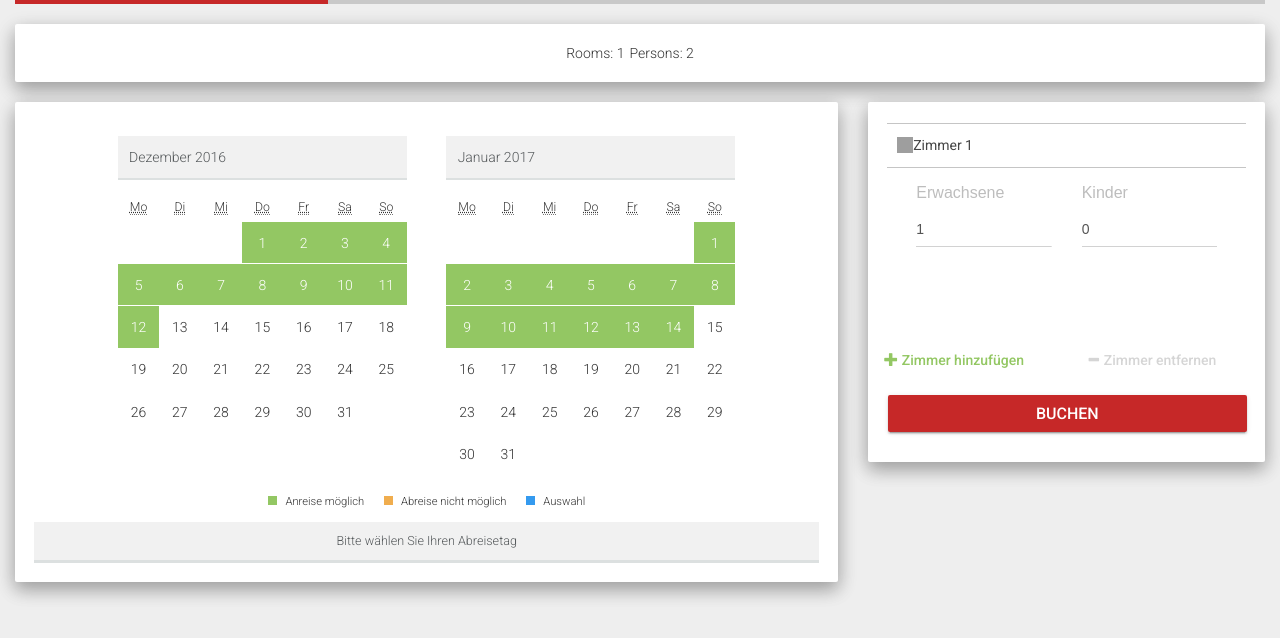
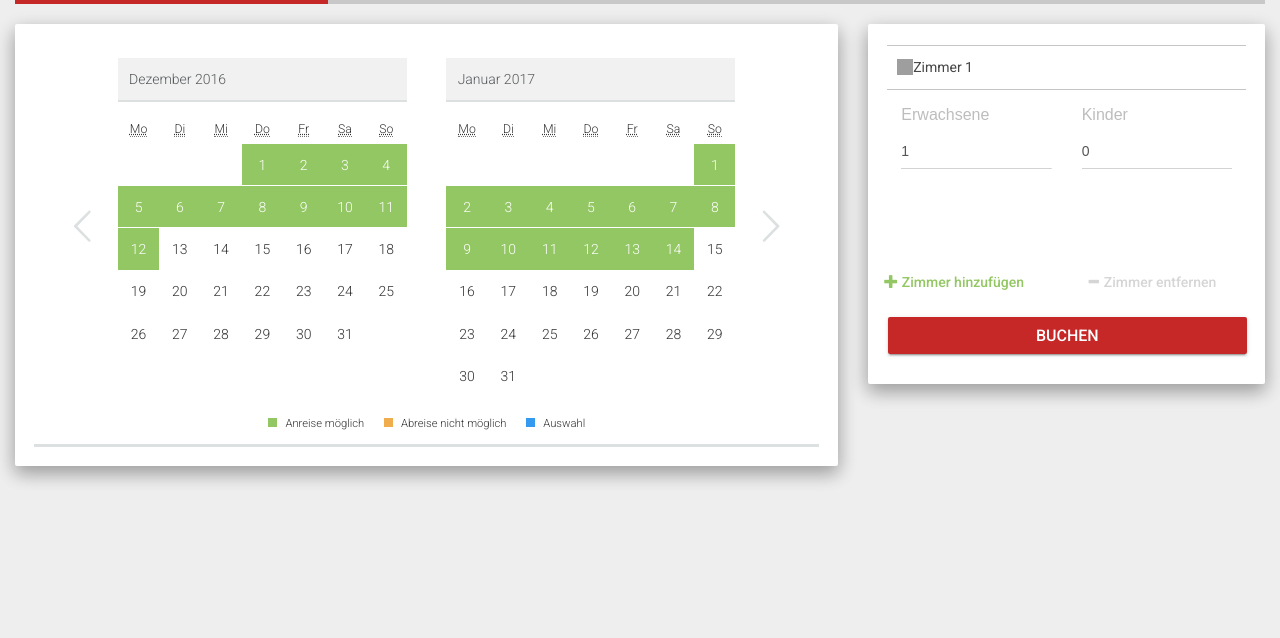
Before and after one commit to domopac/widget_static_v4, a PHP site: page / in a window 1280 px wide. Shown: the part 62-700 px from the top of the page. Run offline with PHP 8.4, Linux system fonts and the light colour scheme; some libraries are stand-ins or nearby versions; grey boxes are pictures that could not be loaded.

Commit message:
EASI-1897: Server side widget fixed select "z-index", added row for month

```diff
--- a/css/main.css
+++ b/css/main.css
@@ -1,3 +1,6 @@
+.ui-accordion div.ui-accordion-content.room {
+    overflow: visible;
+}
 /* navbar */
 .navbar {
     margin-bottom: 0px;
--- a/index.php
+++ b/index.php
@@ -29,7 +29,23 @@ and open the template in the editor.
     <!--test-->
 </head>
 <body>
-
+<svg xmlns="http://www.w3.org/2000/svg" xmlns:xlink="http://www.w3.org/1999/xlink"
+     style="position:absolute;width:0;height:0;visibility:hidden">
+    <defs>
+        <symbol xmlns:xlink="http://www.w3.org/1999/xlink" viewBox="0 0 22 24" id="Bs-calendar">
+            <path
+                d="M1.714 22.286h3.857v-3.857h-3.857v3.857zM6.429 22.286h4.286v-3.857h-4.286v3.857zM1.714 17.571h3.857v-4.286h-3.857v4.286zM6.429 17.571h4.286v-4.286h-4.286v4.286zM1.714 12.429h3.857v-3.857h-3.857v3.857zM11.571 22.286h4.286v-3.857h-4.286v3.857zM6.429 12.429h4.286v-3.857h-4.286v3.857zM16.714 22.286h3.857v-3.857h-3.857v3.857zM11.571 17.571h4.286v-4.286h-4.286v4.286zM6.857 6v-3.857q0-0.174-0.127-0.301t-0.301-0.127h-0.857q-0.174 0-0.301 0.127t-0.127 0.301v3.857q0 0.174 0.127 0.301t0.301 0.127h0.857q0.174 0 0.301-0.127t0.127-0.301zM16.714 17.571h3.857v-4.286h-3.857v4.286zM11.571 12.429h4.286v-3.857h-4.286v3.857zM16.714 12.429h3.857v-3.857h-3.857v3.857zM17.143 6v-3.857q0-0.174-0.127-0.301t-0.301-0.127h-0.857q-0.174 0-0.301 0.127t-0.127 0.301v3.857q0 0.174 0.127 0.301t0.301 0.127h0.857q0.174 0 0.301-0.127t0.127-0.301zM22.286 5.143v17.143q0 0.696-0.509 1.205t-1.205 0.509h-18.857q-0.696 0-1.205-0.509t-0.509-1.205v-17.143q0-0.696 0.509-1.205t1.205-0.509h1.714v-1.286q0-0.884 0.629-1.513t1.513-0.629h0.857q0.884 0 1.513 0.629t0.629 1.513v1.286h5.143v-1.286q0-0.884 0.629-1.513t1.513-0.629h0.857q0.884 0 1.513 0.629t0.629 1.513v1.286h1.714q0.696 0 1.205 0.509t0.509 1.205z"></path>
+        </symbol>
+        <symbol xmlns:xlink="http://www.w3.org/1999/xlink" viewBox="0 0 20 20" id="Bs-arrow-left">
+            <path
+                d="M13.891 17.418c0.268 0.272 0.268 0.709 0 0.979s-0.701 0.271-0.969 0l-7.83-7.908c-0.268-0.27-0.268-0.707 0-0.979l7.83-7.908c0.268-0.27 0.701-0.27 0.969 0s0.268 0.709 0 0.979l-7.141 7.419 7.141 7.418z"></path>
+        </symbol>
+        <symbol xmlns:xlink="http://www.w3.org/1999/xlink" viewBox="0 0 20 20" id="Bs-arrow-right">
+            <path
+                d="M13.25 10l-7.141-7.42c-0.268-0.27-0.268-0.707 0-0.979 0.268-0.27 0.701-0.27 0.969 0l7.83 7.908c0.268 0.271 0.268 0.709 0 0.979l-7.83 7.908c-0.268 0.271-0.701 0.27-0.969 0s-0.268-0.707 0-0.979l7.141-7.417z"></path>
+        </symbol>
+    </defs>
+</svg>
 
 <div class="container-fluid">
 
@@ -62,11 +78,11 @@ and open the template in the editor.
 
 
 <div class="container-fluid">
-    <div class="jumbotron">
+    <div class="jumbotron"  id="summary">
 
         <div class="row">
 
-            <div class="col-xs text-center" id="summary">
+            <div class="col-xs text-center">
                 <span id="summary_rooms">1</span><span id="summary_persons">2</span><span id="summary_kinder"></span><span id="summary_fromDate"></span><span id="summary_toDate"></span>
             </div>
         </div>
@@ -89,17 +105,17 @@ and open the template in the editor.
                 <div id="Bs-DayPicker" class="generated Bs-DayPicker Bs-Section Bs-DayPicker--valid">
                     <div class="Bs-Section__Block">
                         <div class="DayPicker-Wrapper">
-                            <button type="button" title="Vorheriger Monat"
+                            <button type="button" title="Vorheriger Monat" id="prev-month"
                                     class="DayPicker-Navigation--prev Bs--unstyled">
                                 <svg class="Bs-Icon">
                                     <use xmlns:xlink="http://www.w3.org/1999/xlink"
-                                         xlink:href="http://www.hotelhgv.it/erweitertes-widget/#Bs-arrow-left"></use>
+                                         xlink:href="#Bs-arrow-left"></use>
                                 </svg>
                             </button>
                             <div class="DayPicker DayPicker--de-de DayPicker--interactionDisabled" role="application"
                                  tabindex="false">
                                 <div class="DayPicker-Month">
-                                    <form class="DayPicker-Caption"><select class="Bs-Select">
+                                    <form class="DayPicker-Caption"><select class="Bs-Select" id="first-month">
                                             <option value="2016-12-01">Dezember 2016</option>
                                             <option value="2017-01-01">Januar 2017</option>
                                             <option value="2017-02-01">Februar 2017</option>
@@ -459,7 +475,7 @@ and open the template in the editor.
                                     </div>
                                 </div>
                                 <div class="DayPicker-Month">
-                                    <form class="DayPicker-Caption"><select class="Bs-Select">
+                                    <form class="DayPicker-Caption"><select class="Bs-Select" id="second-month">
                                             <option value="2016-12-01">Dezember 2016</option>
                                             <option value="2017-01-01" selected>Januar 2017</option>
                                             <option value="2017-02-01">Februar 2017</option>
@@ -825,11 +841,11 @@ and open the template in the editor.
                                     </div>
                                 </div>
                             </div>
-                            <button type="button" title="Nächster Monat"
+                            <button type="button" title="Nächster Monat" id="next-month"
                                     class="DayPicker-Navigation--next Bs--unstyled">
                                 <svg class="Bs-Icon">
                                     <use xmlns:xlink="http://www.w3.org/1999/xlink"
-                                         xlink:href="http://www.hotelhgv.it/erweitertes-widget/#Bs-arrow-right"></use>
+                                         xlink:href="#Bs-arrow-right"></use>
                                 </svg>
                             </button>
                         </div>
@@ -847,11 +863,8 @@ and open the template in the editor.
                             </div>
                             <span>Auswahl</span></div>
                     </div>
-                    <div class="Bs-Infos">
-                        <div class="Bs-Info"><span>Bitte wählen Sie Ihren Abreisetag</span></div>
                 </div>
-                </div>
-
+                <button type="button" title="Vorheriger Monat" class="DayPicker-Navigation--prev Bs--unstyled"><svg class="Bs-Icon"><use xmlns:xlink="http://www.w3.org/1999/xlink" xlink:href="http://www.hotelhgv.it/erweitertes-widget/#Bs-arrow-left"></use></svg></button>
                 <!--  Generated calendar html end -->
 
 
@@ -869,7 +882,7 @@ and open the template in the editor.
 
                     <h3 >Zimmer 1 </h3>
                     <div id="room_1" class="room">
-
+                        <div class="row">
                             <div class="col-xs-6 margin-bottom">
 
                                 <div class="form-group">
@@ -898,7 +911,8 @@ and open the template in the editor.
                                 </div>
 
                             </div>
-
+                        </div>
+                        <div class="row">
 
                             <div class="col-xs-3  children-age">
                                 <div class="form-group">
@@ -980,6 +994,8 @@ and open the template in the editor.
                                         <option value="13">13</option>
                                     </select>
                                 </div>
+                            </div>
+
                         </div>
                     </div>
 
@@ -1224,7 +1240,7 @@ and open the template in the editor.
                 <div class="room-action row"><a href="javascript:void(0)" class="is-focused btn btn-link col-xs-6" id="add_room"><i class="glyphicon glyphicon-plus"></i> Zimmer hinzufügen</a>
                     <a href="javascript:void(0)" class="is-focused btn btn-link disabled col-xs-6" id="remove_room"><i class="glyphicon glyphicon-minus"></i> Zimmer entfernen</a>
                 </div>
-                <a href="javascript:void(0)" class="btn btn-default btn-primary btn-lg btn-block btn-raised primary_bg">Buchen</a>
+                <a href="javascript:void(0)" class="btn btn-default btn-primary btn-lg btn-block btn-raised primary_bg" id="book-btn">Buchen</a>
 
 
             </div>
--- a/js/bookingprocess.js
+++ b/js/bookingprocess.js
@@ -132,11 +132,16 @@ function buildLabel(prefix, value) {
     return valueStr.trim() != '0' && valueStr.trim() != '' ? prefix + valueStr.trim() : '';
 }
 function summaryUpdate() {
-    $('#summary_rooms').text(buildLabel("Rooms: ",bookingRequest.numberOfRooms));
-    $('#summary_persons').text(buildLabel("Persons: ",bookingRequest.numberOfPersons()));
-    $('#summary_kinder').text(buildLabel("Kinder: ",bookingRequest.numberOfKinder));
-    $('#summary_fromDate').text(buildLabel("from: ",bookingRequest.fromDate));
-    $('#summary_toDate').text(buildLabel("to:",bookingRequest.toDate));
+    if ($("a[href='#calendar']").parent().hasClass("active")){
+        $('#summary').hide();
+    } else {
+        $('#summary').show();
+        $('#summary_rooms').text(buildLabel("Rooms: ", bookingRequest.numberOfRooms));
+        $('#summary_persons').text(buildLabel("Persons: ", bookingRequest.numberOfPersons()));
+        $('#summary_kinder').text(buildLabel("Kinder: ", bookingRequest.numberOfKinder));
+        $('#summary_fromDate').text(buildLabel("from: ", bookingRequest.fromDate));
+        $('#summary_toDate').text(buildLabel("to:", bookingRequest.toDate));
+    }
 }
 
 function calendarRangeUpdate() {
@@ -242,13 +247,22 @@ function kinderChanged($kinderSelect) {
     $room.find(".children-age").each(function(i) {
             if (i < $kinderSelect.val()) {
                 $(this).show();
-            };
+            } else {
+                $(this).hide();
+            }
     });
     bookingRequest.numberOfKinder = 0;
     $(".children_count select").each(function () {
         bookingRequest.numberOfKinder += parseInt($(this).val());
     })
     $("#summary").trigger("update");
+}
+function chekinCheckoutConfirmed() {
+    $("a[href='#rooms']").click();
+}
+function changeMonth(numberOfMonthToMove) {
+    firstMonthDate = moment($('#first-month').val());
+    $('first-month').val(firstMonthDate.add(numberOfMonthToMove,'m'));
 }
 /**
  * Created by rifaccio on 06/12/2016.
@@ -262,8 +276,11 @@ $(document).ready(function(){
     $("#add_room").click(function(){updateRoom($(this), +1)});
     $("#remove_room").click(function(){updateRoom($(this), -1)});
     $(".children_count select").change(function () { kinderChanged($(this))});
+    $("#book-btn").click(function(){chekinCheckoutConfirmed()});
 
     //Load Calendar
+    $("#prev-month").click(function(){changeMonth(-1)});
+    $("#next-month").click(function(){changeMonth(+1)});
     loadCalendar();
     syncGUIToBookingRequest();
     $("#summary").trigger("update");
```
Lines whose indentation alone changed are shown as unchanged.
